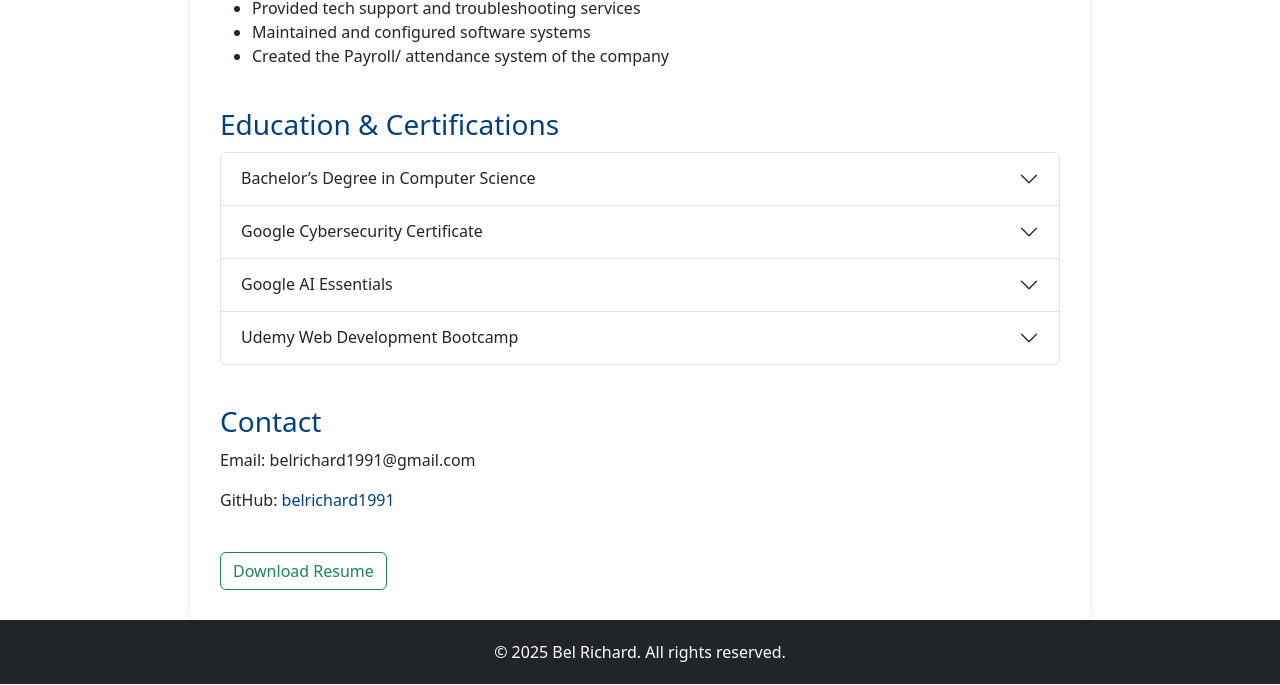
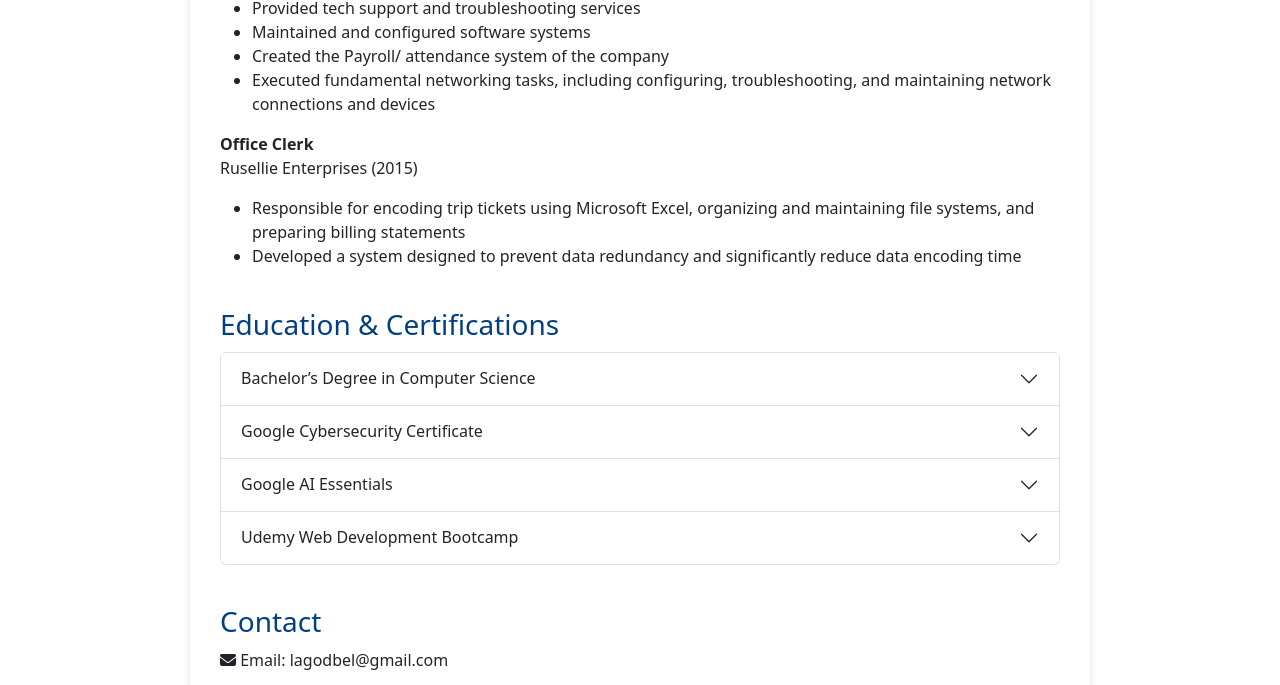
Before and after one commit to belrichard1991/PortfolioWebsite, a website: page Public/about.html in a window 1280 px wide. Shown: the part 890-1575 px from the top of the page. Drawn offline with nearby package versions, Linux system fonts and the light colour scheme.

Commit message:
modified about page

```diff
--- a/Public/about.html
+++ b/Public/about.html
@@ -5,6 +5,7 @@
   <meta name="viewport" content="width=device-width, initial-scale=1.0" />
   <title>Your Name - Portfolio</title>
   <link href="https://cdn.jsdelivr.net/npm/bootstrap@5.3.3/dist/css/bootstrap.min.css" rel="stylesheet">
+  <link rel="stylesheet" href="https://cdnjs.cloudflare.com/ajax/libs/font-awesome/6.4.0/css/all.min.css">
   <link href="about.css" rel="stylesheet">
   <link rel="icon" type="image/png" href="/favicon.png">
 </head>
@@ -62,6 +63,12 @@
               <li>Provided tech support and troubleshooting services</li>
               <li>Maintained and configured software systems</li>
               <li>Created the Payroll/ attendance system of the company</li>
+              <li>Executed fundamental networking tasks, including configuring, troubleshooting, and maintaining network connections and devices</li>
+            </ul>
+            <p><strong>Office Clerk</strong><br>Rusellie Enterprises (2015)</p>
+            <ul>
+              <li>Responsible for encoding trip tickets using Microsoft Excel, organizing and maintaining file systems, and preparing billing statements</li>
+              <li>Developed a system designed to prevent data redundancy and significantly reduce data encoding time</li>
             </ul>
           </section>
 
@@ -125,8 +132,9 @@
 
           <section class="contact">
             <h3>Contact</h3>
-            <p>Email: belrichard1991@gmail.com</p>
-            <p>GitHub: <a href="https://github.com/belrichard1991">belrichard1991</a></p>
+            <p><i class="fas fa-envelope"></i> Email: lagodbel@gmail.com</p>
+            <p><i class="fas fa-github"></i> GitHub: <a href="https://github.com/belrichard1991">belrichard1991</a></p>
+            <p><i class="fas fa-mobile-alt"></i> Mobile: +63926 493 3078</a></p>
           </section>
           <a href="/resume.pdf" download class="btn btn-outline-success">
             <i class="bi bi-download"></i> Download Resume
```
Also changed, not shown: Public/index.html (+1 -1 lines).
